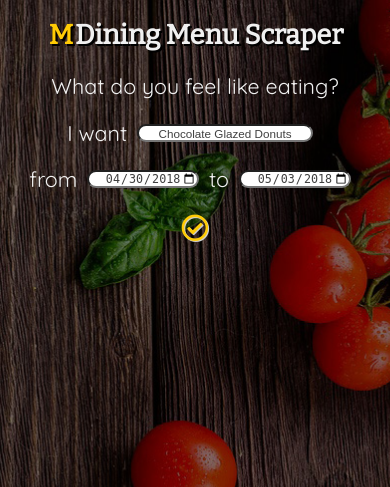
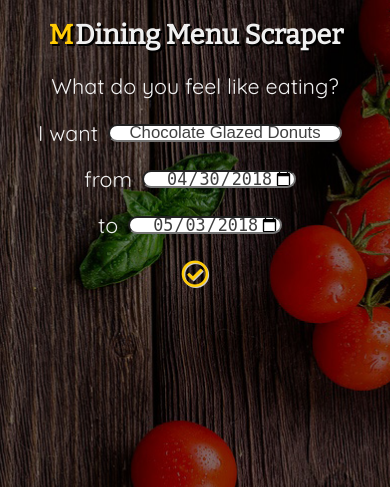
Before and after one commit to patrickxchong/mdiner, a Flask app: page / in a window 390 px wide. Shown: the top 487 px of the page. Run offline with Flask 2, Linux system fonts and the light colour scheme; some libraries are stand-ins or nearby versions.

Commit message:
Phone zoom in fix?

```diff
--- a/static/home.css
+++ b/static/home.css
@@ -48,6 +48,13 @@ p {
 
 form p {
   margin: 0;
+}
+
+.date p {
+  padding: 20px 0px;
+}
+.date {
+  display: flex;
 }
 
 input,
@@ -127,16 +134,30 @@ a {
     height: 4.5vw;
     border-radius: 20px;
     margin: 0px 10px;
-    font-size: 3vw;
+    font-size: 4.3vw;
     color: #404040;
   }
   #food_input {
-    width: 45vw;
+    width: 60vw;
     text-align: center;
   }
+  #start_input {
+    display: block;
+  }
+  /* #start_input:after {
+    content: "\a";
+    white-space: pre;
+  } */
   #start_input,
   #end_input {
     min-width: 6.5vw;
     text-align: right;
   }
+
+  .date {
+    display: inline;
+  }
+  .date p:last-child {
+    padding-top: 0px;
+  }
 }
--- a/templates/home.html
+++ b/templates/home.html
@@ -20,10 +20,13 @@
     <form action="" method="POST">
       <p> I want
         <input type="text" id="food_input" name="search" value="Chocolate Glazed Donuts"> </p>
-      <p style="padding: 20px 0px"> from
-        <input type="date" id="start_input" name="start"> to
-        <input type="date" id="end_input" name="end">
-      </p>
+      <div class="date">
+        <p> from
+          <input type="date" id="start_input" name="start"> </p>
+        <p>to
+          <input type="date" id="end_input" name="end">
+        </p>
+      </div>
       <button type="submit" id="submit_input">
         <span class="far fa-check-circle"></span>
       </button>
@@ -42,7 +45,11 @@
     </script>
   </div>
   <div class="footer">
-    <p><a href="https://www.facebook.com/PatrickChongJinHua" target="_blank">About </a> | <a href="mailto:pcjh@umich.edu"> Contact </a> | <a>© Patrick Chong</a></p>
+    <p>
+      <a href="https://www.facebook.com/PatrickChongJinHua" target="_blank">About </a> |
+      <a href="mailto:pcjh@umich.edu"> Contact </a> |
+      <a>© Patrick Chong</a>
+    </p>
   </div>
 </body>
 
```
